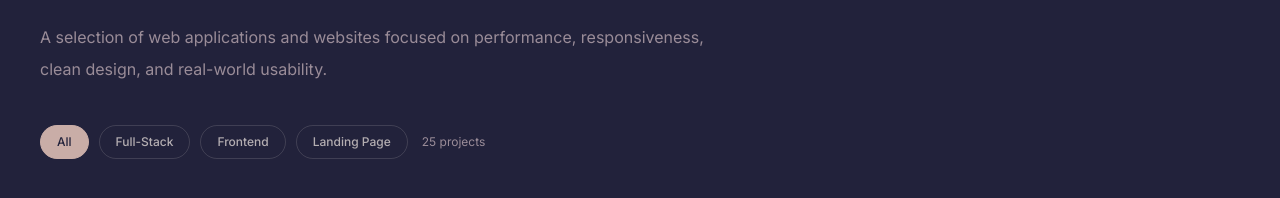
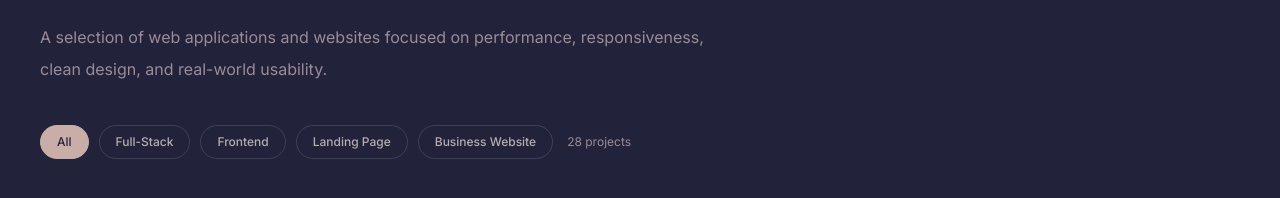
Before and after one commit to Sidraaslam451/Portfolio, a React (Vite) app: page / in a window 1280 px wide. Shown: the part 3646-3844 px from the top of the page. Built offline with nearby package versions, Linux system fonts and the light colour scheme.

Commit message:
add remainin projects

```diff
--- a/src/components/Projects.jsx
+++ b/src/components/Projects.jsx
@@ -260,6 +260,33 @@ const projects = [
     link: "https://to-do-app-seven-azure-66.vercel.app/",
     github: "https://github.com/Sidraaslam451/TO-DO-APP",
   },
+    {
+    title: "Supabase Auth System",
+    category: "Full-Stack",
+    description:
+      "A user authentication system built with Supabase, featuring sign-up and sign-in pages with secure email and password login. It shows how to connect a frontend to a backend service to create and manage real user accounts.",
+    technologies: ["Supabase", "Authentication", "JavaScript", "HTML5", "CSS3"],
+    link: "https://supabase-login-form.vercel.app/index.html",
+    github: "https://github.com/Sidraaslam451/supabase-login-form",
+  },
+    {
+    title: "Canopy Systems",
+    category: "Business Website",
+    description:
+      "A professional multi-page website for a cloud infrastructure and custom software company, with Home, About, Services, Portfolio and Contact pages. It features animated stats, a live system status ticker, a clear process section and a consultation call-to-action, all in a clean, corporate and fully responsive design.",
+    technologies: ["HTML5", "CSS3", "JavaScript", "Multi-Page", "Responsive Design"],
+    link: "https://internship-tasks-five.vercel.app/",
+    github: "https://github.com/Sidraaslam451/Task-1-of-internship",
+  },
+    {
+    title: "L'ÉCARLATE Perfumes",
+    category: "Landing Page",
+    description:
+      "A concept website for a luxury perfume house, designed with an elegant, high-end look to present the brand and its fragrances. Built with a fully responsive layout that keeps the refined feel on every screen size.",
+    technologies: ["React", "Responsive Design"],
+    link: "https://luxury-perfumes-website.vercel.app/",
+    github: "https://github.com/Sidraaslam451/Luxury-perfumes-website",
+  },
   // ---- Template for a new project (copy from here) ----
   // {
   //   title: "Project Name",
```
